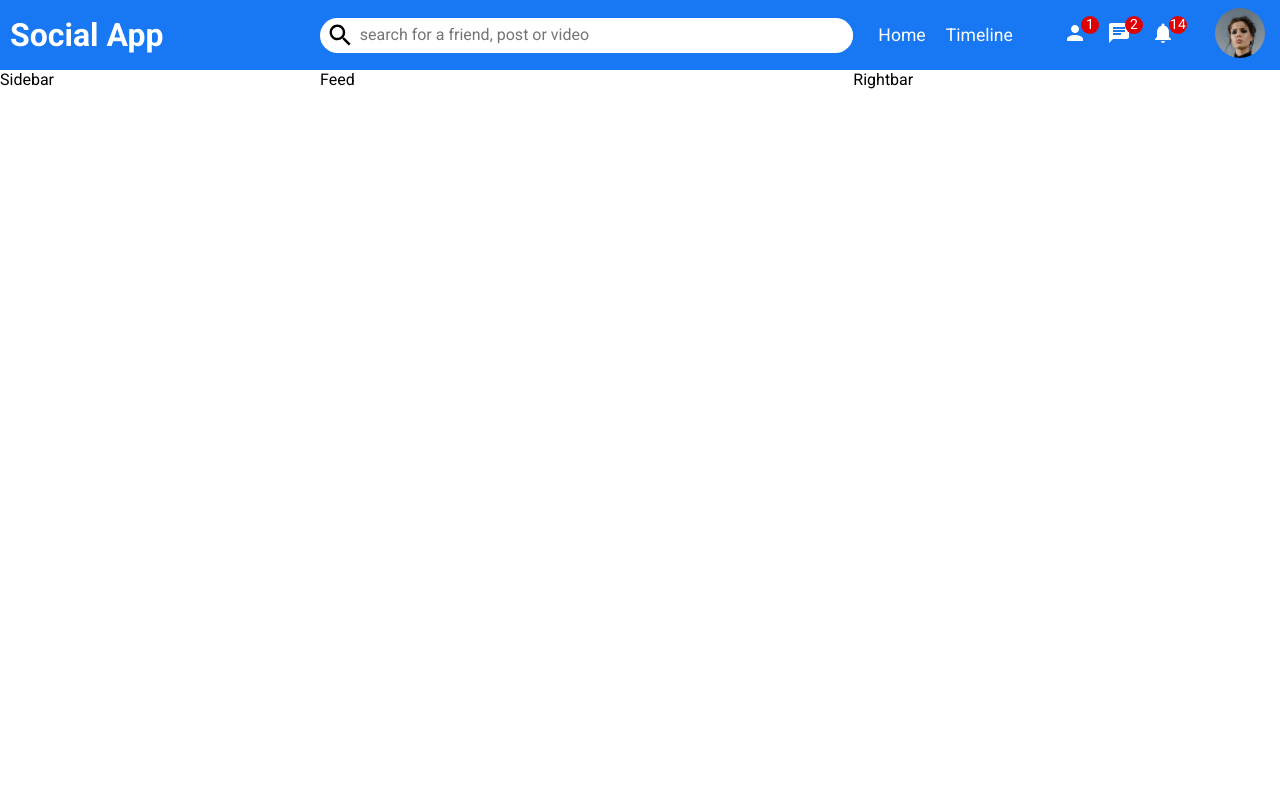
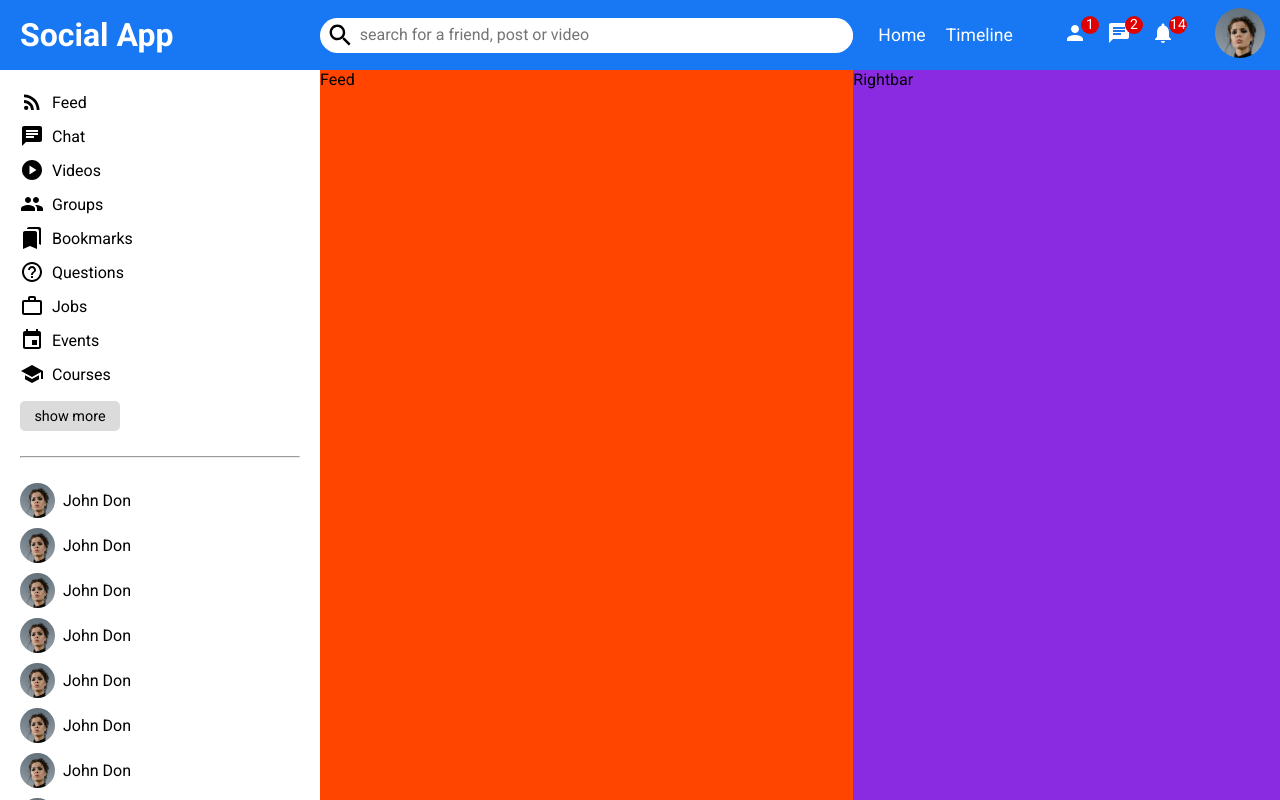
Before and after one commit to KhaledAbuarida/social-app, a React (Create React App) app: page /profile in a window 1280 px wide. Built offline with nearby package versions, Linux system fonts and the light colour scheme.

Commit message:
sidebar is completed

```diff
--- a/src/components/feed/feed.css
+++ b/src/components/feed/feed.css
@@ -1,3 +1,5 @@
 .feed {
     flex: 5;
+    height: calc(100vh - 70px);
+    background-color: orangered;
 }
--- a/src/components/rightbar/rightbar.css
+++ b/src/components/rightbar/rightbar.css
@@ -1,3 +1,5 @@
 .rightBar {
     flex: 4;
+    height: calc(100vh - 70px);
+    background-color: blueviolet;
 }
--- a/src/components/sidebar/Sidebar.jsx
+++ b/src/components/sidebar/Sidebar.jsx
@@ -1,9 +1,170 @@
 import './sidebar.css'
+import RssFeedIcon from '@mui/icons-material/RssFeed';
+import ChatIcon from '@mui/icons-material/Chat';
+import PlayCircleIcon from '@mui/icons-material/PlayCircle';
+import GroupIcon from '@mui/icons-material/Group';
+import BookmarksIcon from '@mui/icons-material/Bookmarks';
+import HelpOutlineIcon from '@mui/icons-material/HelpOutline';
+import WorkOutlineIcon from '@mui/icons-material/WorkOutline';
+import EventIcon from '@mui/icons-material/Event';
+import SchoolIcon from '@mui/icons-material/School';
 
 export default function Sidebar() {
   return (
     <div className='sideBar'>
-      Sidebar
+      <div className="sidebarWrapper">
+        <ul className="sidebarList">
+          <li className='sidebarListItem'>
+            <RssFeedIcon />
+            <span className='listItemText'>Feed</span>
+          </li>
+          <li className='sidebarListItem'>
+            <ChatIcon />
+            <span className='listItemText'>Chat</span>
+          </li>
+          <li className='sidebarListItem'>
+            <PlayCircleIcon />
+            <span className='listItemText'>Videos</span>
+          </li>
+          <li className='sidebarListItem'>
+            <GroupIcon />
+            <span className='listItemText'>Groups</span>
+          </li>
+          <li className='sidebarListItem'>
+            <BookmarksIcon />
+            <span className='listItemText'>Bookmarks</span>
+          </li>
+          <li className='sidebarListItem'>
+            <HelpOutlineIcon />
+            <span className='listItemText'>Questions</span>
+          </li>
+          <li className='sidebarListItem'>
+            <WorkOutlineIcon />
+            <span className='listItemText'>Jobs</span>
+          </li>
+          <li className='sidebarListItem'>
+            <EventIcon />
+            <span className='listItemText'>Events</span>
+          </li>
+          <li className='sidebarListItem'>
+            <SchoolIcon />
+            <span className='listItemText'>Courses</span>
+          </li>
+        </ul>
+        <button className='sidebarBtn'>show more</button>
+        <hr className='sidebarHr'/>
+        <ul className="friendList">
+          <li className="friendListItem">
+            <img className="friendImg" src="/assets/person/1.jpeg" alt="friend" />
+            <span className="friendName">John Don</span>
+          </li>
+          <li className="friendListItem">
+            <img className="friendImg" src="/assets/person/1.jpeg" alt="friend" />
+            <span className="friendName">John Don</span>
+          </li>
+          <li className="friendListItem">
+            <img className="friendImg" src="/assets/person/1.jpeg" alt="friend" />
+            <span className="friendName">John Don</span>
+          </li>
+          <li className="friendListItem">
+            <img className="friendImg" src="/assets/person/1.jpeg" alt="friend" />
+            <span className="friendName">John Don</span>
+          </li>
+          <li className="friendListItem">
+            <img className="friendImg" src="/assets/person/1.jpeg" alt="friend" />
+            <span className="friendName">John Don</span>
+          </li>
+          <li className="friendListItem">
+            <img className="friendImg" src="/assets/person/1.jpeg" alt="friend" />
+            <span className="friendName">John Don</span>
+          </li>
+          <li className="friendListItem">
+            <img className="friendImg" src="/assets/person/1.jpeg" alt="friend" />
+            <span className="friendName">John Don</span>
+          </li>
+          <li className="friendListItem">
+            <img className="friendImg" src="/assets/person/1.jpeg" alt="friend" />
+            <span className="friendName">John Don</span>
+          </li>
+          <li className="friendListItem">
+            <img className="friendImg" src="/assets/person/1.jpeg" alt="friend" />
+            <span className="friendName">John Don</span>
+          </li>
+          <li className="friendListItem">
+            <img className="friendImg" src="/assets/person/1.jpeg" alt="friend" />
+            <span className="friendName">John Don</span>
+          </li>
+          <li className="friendListItem">
+            <img className="friendImg" src="/assets/person/1.jpeg" alt="friend" />
+            <span className="friendName">John Don</span>
+          </li>
+          <li className="friendListItem">
+            <img className="friendImg" src="/assets/person/1.jpeg" alt="friend" />
+            <span className="friendName">John Don</span>
+          </li>
+          <li className="friendListItem">
+            <img className="friendImg" src="/assets/person/1.jpeg" alt="friend" />
+            <span className="friendName">John Don</span>
+          </li>
+          <li className="friendListItem">
+            <img className="friendImg" src="/assets/person/1.jpeg" alt="friend" />
+            <span className="friendName">John Don</span>
+          </li>
+          <li className="friendListItem">
+            <img className="friendImg" src="/assets/person/1.jpeg" alt="friend" />
+            <span className="friendName">John Don</span>
+          </li>
+          <li className="friendListItem">
+            <img className="friendImg" src="/assets/person/1.jpeg" alt="friend" />
+            <span className="friendName">John Don</span>
+          </li>
+          <li className="friendListItem">
+            <img className="friendImg" src="/assets/person/1.jpeg" alt="friend" />
+            <span className="friendName">John Don</span>
+          </li>
+          <li className="friendListItem">
+            <img className="friendImg" src="/assets/person/1.jpeg" alt="friend" />
+            <span className="friendName">John Don</span>
+          </li>
+          <li className="friendListItem">
+            <img className="friendImg" src="/assets/person/1.jpeg" alt="friend" />
+            <span className="friendName">John Don</span>
+          </li>
+          <li className="friendListItem">
+            <img className="friendImg" src="/assets/person/1.jpeg" alt="friend" />
+            <span className="friendName">John Don</span>
+          </li>
+          <li className="friendListItem">
+            <img className="friendImg" src="/assets/person/1.jpeg" alt="friend" />
+            <span className="friendName">John Don</span>
+          </li>
+          <li className="friendListItem">
+            <img className="friendImg" src="/assets/person/1.jpeg" alt="friend" />
+            <span className="friendName">John Don</span>
+          </li>
+          <li className="friendListItem">
+            <img className="friendImg" src="/assets/person/1.jpeg" alt="friend" />
+            <span className="friendName">John Don</span>
+          </li>
+          <li className="friendListItem">
+            <img className="friendImg" src="/assets/person/1.jpeg" alt="friend" />
+            <span className="friendName">John Don</span>
+          </li>
+          <li className="friendListItem">
+            <img className="friendImg" src="/assets/person/1.jpeg" alt="friend" />
+            <span className="friendName">John Don</span>
+          </li>
+          <li className="friendListItem">
+            <img className="friendImg" src="/assets/person/1.jpeg" alt="friend" />
+            <span className="friendName">John Don</span>
+          </li>
+          <li className="friendListItem">
+            <img className="friendImg" src="/assets/person/1.jpeg" alt="friend" />
+            <span className="friendName">John Don</span>
+          </li>
+
+        </ul>
+      </div>
     </div>
   )
 }
--- a/src/components/sidebar/sidebar.css
+++ b/src/components/sidebar/sidebar.css
@@ -1,3 +1,67 @@
 .sideBar {
     flex: 3;
+    height: calc(100vh - 70px);
+    overflow-y: scroll;
 }
+::-webkit-scrollbar {
+    width: 5px;
+}
+::-webkit-scrollbar-thumb{
+    background-color: gray;
+}
+::-webkit-scrollbar-track{
+    background-color: #f1f1f1;
+}
+/* sidebar List */
+.sidebarWrapper {
+    padding: 20px;
+}
+.sidebarList {
+    list-style: none;
+    padding: 0;
+    margin: 0;
+}
+.sidebarListItem {
+    display: flex;
+    align-items: center;
+    margin-bottom: 10px;
+    font-size: 1rem;
+    cursor: pointer;
+}
+.sidebarListItem span {
+    margin-left: 8px;
+}
+.sidebarHr {
+    margin: 25px 0;
+}
+.sidebarBtn {
+    margin-top: 5px;
+    width: 100px;
+    height: 30px;
+    border-radius: 5px;
+    border: none;
+    background-color: #dbdbdb;
+    font-size: .9rem;
+}
+/* --------------- */
+
+/* sidebar friend list */
+.friendListItem .friendImg {
+    width: 35px;
+    height: 35px;
+    border-radius: 50%;
+    object-fit: cover;
+}
+.friendList {
+    padding: 0;
+    margin: 0;
+}
+.friendListItem {
+    margin-bottom: 10px;
+    display: flex;
+    align-items: center;
+}
+.friendListItem .friendName {
+    margin-left: 8px;
+}
+/* ------------------- */
--- a/src/components/topbar/topbar.css
+++ b/src/components/topbar/topbar.css
@@ -19,7 +19,7 @@
     font-size: 2rem;
     font-weight: bold;
     color: #fff;
-    margin-left: 10px;
+    margin-left: 20px;
     cursor: pointer;
 }
 /* ----------------------------- */
```
